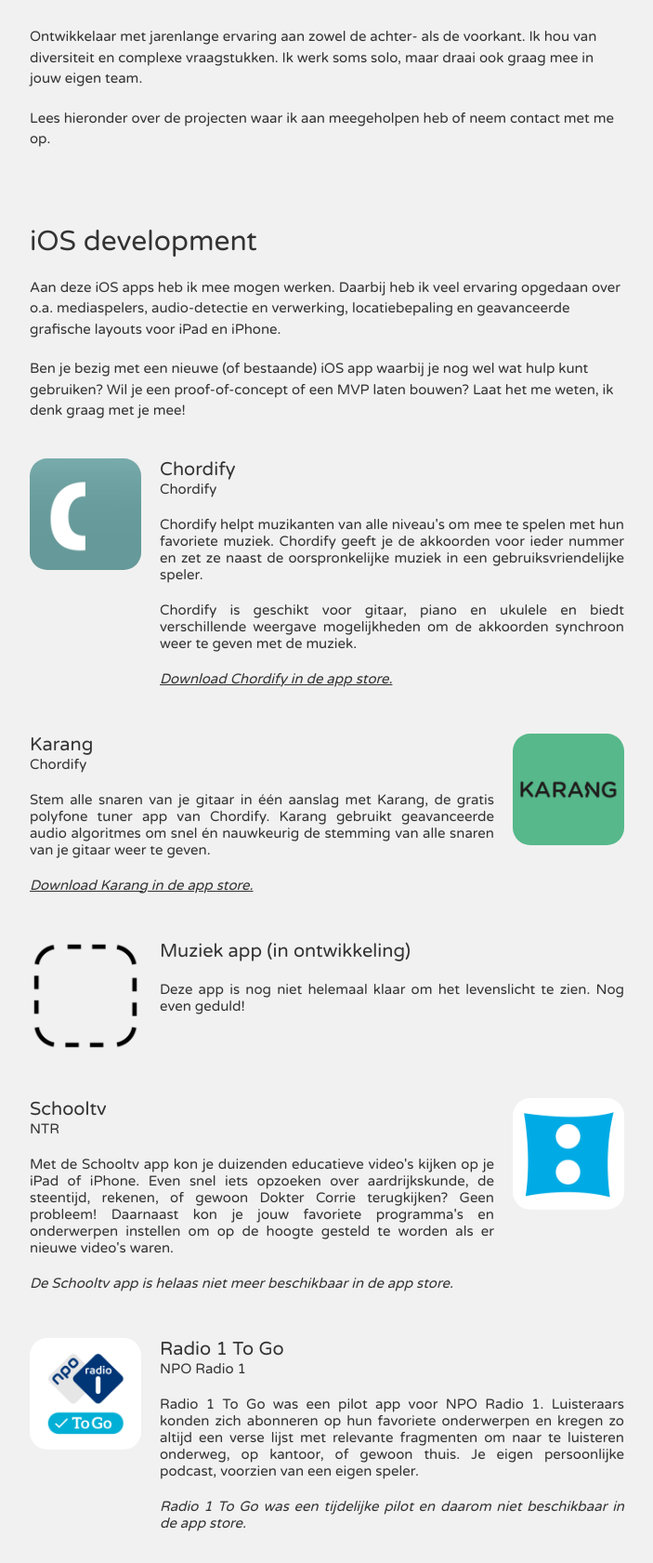
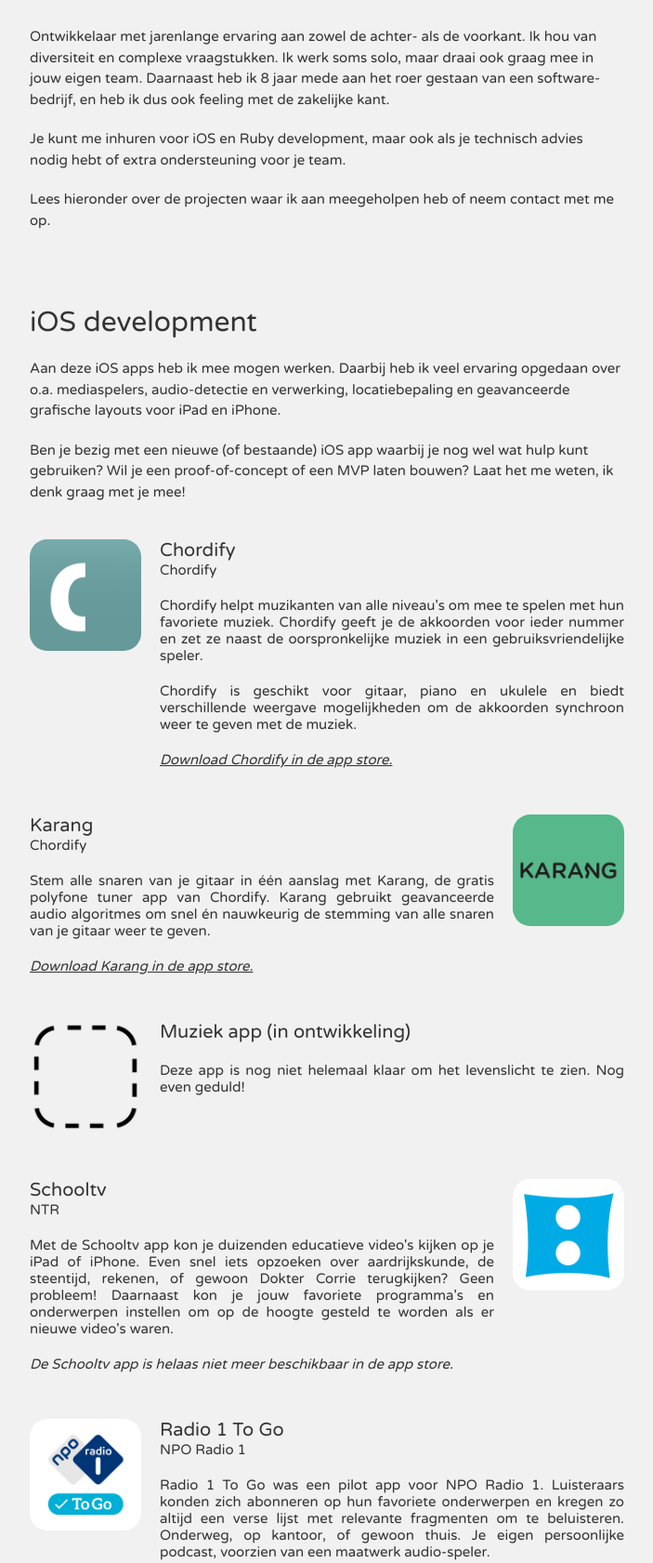
Before and after one commit to tieleman/sjoerdtieleman.nl, a plain HTML site: page index.html in a window 1280 px wide. Shown: the part 360-2041 px from the top of the page at 93% size, without its empty margins (288-991 px from the left). Drawn offline with Linux system fonts and the light colour scheme.

Commit message:
Small content tweak

```diff
--- a/index.html
+++ b/index.html
@@ -21,7 +21,11 @@
       </header>
       <section>
         <p>Ontwikkelaar met jarenlange ervaring aan zowel de achter- als de voorkant. Ik hou van diversiteit en complexe
-          vraagstukken. Ik werk soms solo, maar draai ook graag mee in jouw eigen team.
+          vraagstukken. Ik werk soms solo, maar draai ook graag mee in jouw eigen team. Daarnaast heb ik 8 jaar mede aan het
+          roer gestaan van een software-bedrijf, en heb ik dus ook feeling met de zakelijke kant.
+        </p>
+        <p>Je kunt me inhuren voor iOS en Ruby development, maar ook als je technisch advies nodig hebt of extra ondersteuning
+          voor je team.
         </p>
         <p>Lees hieronder over de projecten waar ik aan meegeholpen heb of neem contact met me op.</p>
       </section>
@@ -86,8 +90,8 @@
               <h1>Radio 1 To Go</h1>
               <h2>NPO Radio 1</h2>
               <p>Radio 1 To Go was een pilot app voor NPO Radio 1. Luisteraars konden zich abonneren op hun favoriete
-                onderwerpen en kregen zo altijd een verse lijst met relevante fragmenten om naar te luisteren onderweg, op
-                kantoor, of gewoon thuis. Je eigen persoonlijke podcast, voorzien van een eigen speler.
+                onderwerpen en kregen zo altijd een verse lijst met relevante fragmenten om te beluisteren. Onderweg, op
+                kantoor, of gewoon thuis. Je eigen persoonlijke podcast, voorzien van een maatwerk audio-speler.
               </p>
               <p><em>Radio 1 To Go was een tijdelijke pilot en daarom niet beschikbaar in de app store.</em></p>
             </div>
@@ -130,7 +134,6 @@
           open-source video transcoding/encoding omgeving voor de European Broadcasting Union (Ruby on Rails, Node.js), maar ook
           een kiosk-style app voor Lowlands-bezoekers in opdracht van Nedap (HTML, JavaScript).
         </p>
-        <p>Ook kun je bij mij terecht om een API op te zetten om jouw data te ontsluiten, bijvoorbeeld voor een mobiele app.</p>
       </section>
     </main>
     <footer>
```
